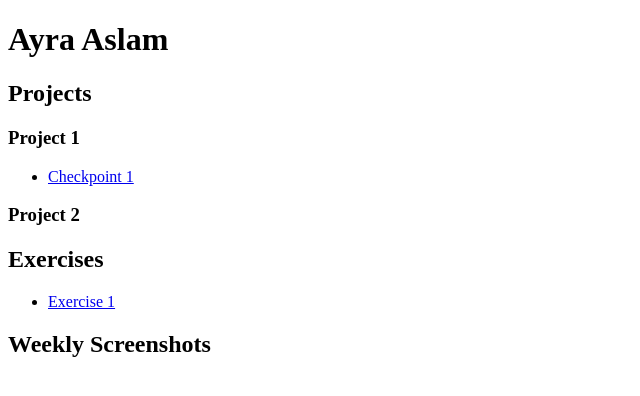
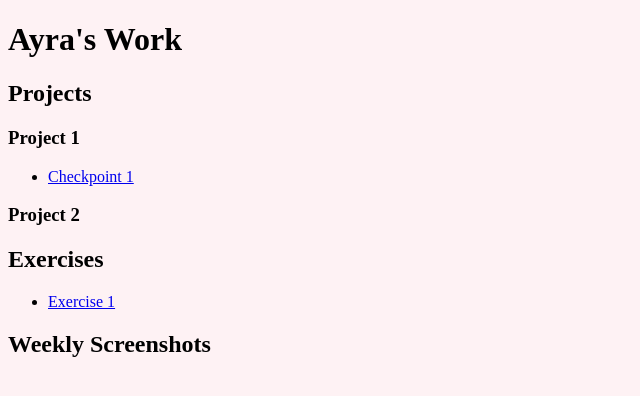
Before and after one commit to aaslam8/avt415, a plain HTML site: page index.html in a window 1280 px wide. Shown: the full height of the page, 0-640 px from the left. Drawn offline with Linux system fonts and the light colour scheme.

Commit message:
added css

```diff
--- /dev/null
+++ b/css/main.css
@@ -0,0 +1,3 @@
+body {
+	background-color: #FEF2F4;
+}
--- a/index.html
+++ b/index.html
@@ -4,9 +4,10 @@
 	<meta charset="utf-8">
 	<meta name="viewport" content="width=device-width, initial-scale=1">
 	<title>Ayra Aslam</title>
+	<link rel="stylesheet" href="css/main.css">
 </head>
 <body>
-	<h1>Ayra Aslam</h1>
+	<h1>Ayra's Work</h1>
 	<h2>Projects</h2>
 	<h3>Project 1</h3>
 	<ul><meta charset="utf-8">
```
Also changed, not shown: 2 other files.
